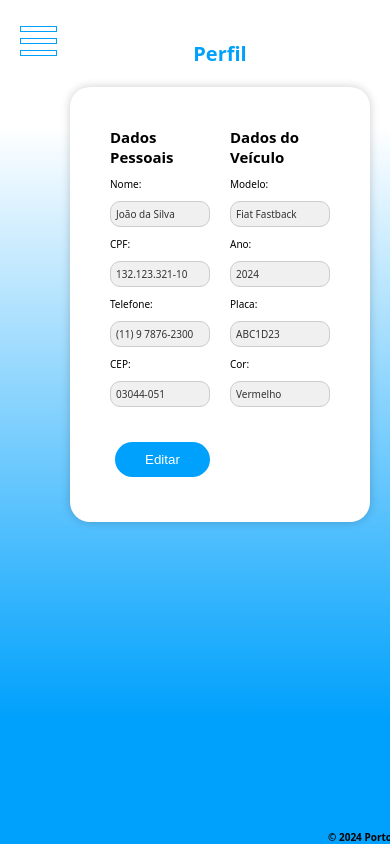
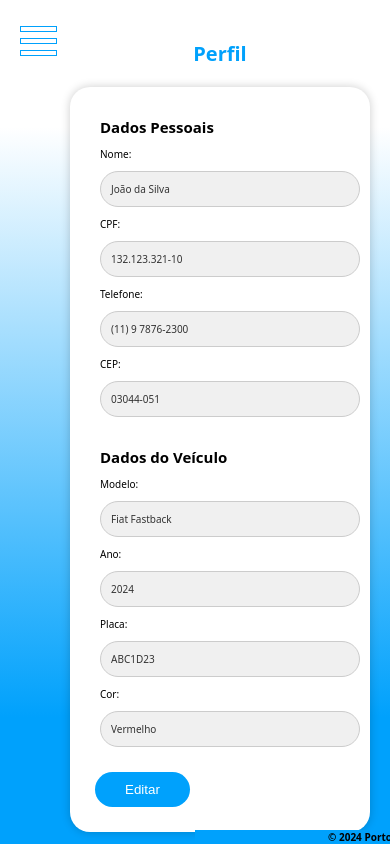
Before and after one commit to ViniciusLeopoldino/Challenge-FrontEnd-v4, a Next.js app in the folder portoAutoCheck-v4/: page /perfil in a window 390 px wide. Built offline with nearby package versions, Linux system fonts and the light colour scheme.

Commit message:
refactor: Add axios dependency and update package.json

```diff
--- a/portoAutoCheck-v4/package.json
+++ b/portoAutoCheck-v4/package.json
@@ -11,6 +11,7 @@
   },
   "dependencies": {
     "@fortawesome/fontawesome-free": "^6.6.0",
+    "axios": "^1.7.7",
     "next": "^14.2.11",
     "react": "^18.3.1",
     "react-datepicker": "^7.3.0",
--- a/portoAutoCheck-v4/src/styles/pages/Manutencao.module.css
+++ b/portoAutoCheck-v4/src/styles/pages/Manutencao.module.css
@@ -1,7 +1,3 @@
-/* body {
-  background-color: #fff;
-} */
-
 .container {
   display: flex;
   flex-direction: column;
@@ -16,8 +12,20 @@
   box-sizing: border-box;
 }
 
+.lastMaintenanceInfo {
+  display: flex;
+  /* flex-direction: column; */
+  margin-top: 20px;
+  text-align: left;
+  align-items: left;
+
+}
+
 @media (max-width: 768px) {
   .container {
+    display: flex;
+    flex-direction: column;
+    align-items: center;
     margin-left: 0;
     width: 100%; /* Ocupa 100% da largura em telas menores */
     min-height: auto; /* Ajusta a altura automaticamente para telas menores */
@@ -25,13 +33,9 @@
   .scheduleForm {
     display: flex;
     flex-direction: column;
+    align-items: center;
   }
-  /* h3 {
-    text-align: left;
-  } */
-  /* label {
-    text-align: left;
-  }  */
+
 }
 
 /* Adicional: Estilização dos selects específicos na página de manutenção */
--- a/portoAutoCheck-v4/src/styles/pages/Perfil.module.css
+++ b/portoAutoCheck-v4/src/styles/pages/Perfil.module.css
@@ -1,45 +1,58 @@
 .container {
-  display: flex;
-  flex-direction: column;
-  background-color: white;
-  color: black;
-  padding: 20px;
-  border-radius: 20px;
+  display: flex; /* Exibe os elementos em linha */
+  flex-direction: column; /* Alinha os elementos em coluna */
+  background-color: white; /* Cor de fundo do container */
+  color: black; /* Cor do texto */
+  padding: 0px; /* Espaçamento interno */
+  border-radius: 20px; /* Bordas arredondadas */
   box-shadow: 0 0 10px rgba(0, 0, 0, 0.2);
   margin-left: 200px; /* Espaço reservado para o menu lateral */
-  width: calc(100% - 200px); /* O container ocupa o restante da tela */
-  min-height: 50%; /* Garante que o container ocupe toda a altura da tela */
-  box-sizing: border-box;
-}
-
-.menuLateral {
-  width: 250px; /* Define a largura do Menu Lateral */
-}
-
-.content {
-  flex-grow: 1; /* Permite que o conteúdo principal ocupe o espaço restante */
-  /* padding: 0px; Espaçamento interno */
+  /* width: calc(100% - 200px); O container ocupa o restante da tela */
+  /* min-height: 50%; Garante que o container ocupe toda a altura da tela */
+  /* box-sizing: border-box;  */
 }
 
 @media (max-width: 768px) {
   .container {
     margin-left: 0;
-    width: 100%; /* Ocupa 100% da largura em telas menores */
+    /* width: 100%; Ocupa 100% da largura em telas menores */
     min-height: auto; /* Ajusta a altura automaticamente para telas menores */
+  }
+
+  .dataContainer {
+    flex-direction: column; /* Alinha os elementos em coluna */
+  }
+
+  .inputGroup {
+    margin: 10px; /* Espaçamento entre os grupos de inputs */
+    width: 100%; /* Ocupa 100% da largura */
+  }
+
+  .inputGroup:last-child {
+    margin-right: 10px; /* Espaçamento da última coluna */
+  }
+
+  .inputField {
+    margin-bottom: 10px; /* Espaçamento entre os campos */
+    width: 100%; /* Ocupa 100% da largura */
+  }
+
+  .inputGroup input,
+  .inputGroup select {
+    width: 100%; /* Ocupa 100% da largura */
   }
 }
 
 /* Ajuste dos grupos de inputs para layout lado a lado */
 .dataContainer {
-  display: flex;
-  justify-content: flex-start; /* Justifica os itens à esquerda */
-  margin-bottom: 20px; /* Espaço entre os grupos de dados */
+  display: flex; /* Exibe os grupos de dados lado a lado */
+  width: 100%; /* Ocupa 100% da largura do container */
 }
 
-/* Adiciona flexibilidade e margem às colunas */
+/* Adiciona margem às colunas */
 .inputGroup {
-  flex: 1; /* Permite que as colunas ocupem igualmente o espaço disponível */
-  margin-right: 20px; /* Espaço entre os grupos de dados */
+  /* flex: 1;  */
+  margin: 10px;
 }
 
 /* Remove o espaçamento da última coluna */
@@ -50,13 +63,13 @@
 /* Estilo dos inputs e selects */
 .inputGroup input,
 .inputGroup select {
-  width: 100%;
+  /* width: 100%; */
   padding: 10px;
   border-radius: 50px;
-  background-color: #fff; /* Fundo branco para inputs */
+  /* background-color: #fff; Fundo branco para inputs */
   border: 1px solid #6363639d; /* Borda do input */
   box-sizing: border-box;
-  margin-top: 5px; /* Espaçamento acima dos inputs */
+  /* margin-top: 5px; Espaçamento acima dos inputs */
   color: black; /* Cor do texto nos inputs */
 }
 
@@ -70,8 +83,8 @@
 .inputField {
   display: block;
   width: 100%;
-  padding: 5px;
-  border-radius: 10px; /* Bordas arredondadas */
+  padding: 10px;
+  border-radius: 50px; /* Bordas arredondadas */
   background-color: #f0f0f0; /* Cor de fundo como um input */
   border: 1px solid #ccc; /* Borda do input */
   margin-bottom: 10px; /* Espaço entre os campos */
```
Also changed, not shown: portoAutoCheck-v4/pages/login.tsx (+98 -0 lines), portoAutoCheck-v4/pages/manutencao.tsx (+9 -2 lines), portoAutoCheck-v4/pages/registro.tsx (+39 -8 lines), portoAutoCheck-v4/src/components/Chatbot/Chatbot.module.css (+36 -5 lines), portoAutoCheck-v4/src/styles/pages/OficinaProxima.module.css (+0 -8 lines), portoAutoCheck-v4/src/styles/pages/PortoAutoCheck.module.css (+14 -0 lines), 2 other files (tests, documents, lock files or other folders).
